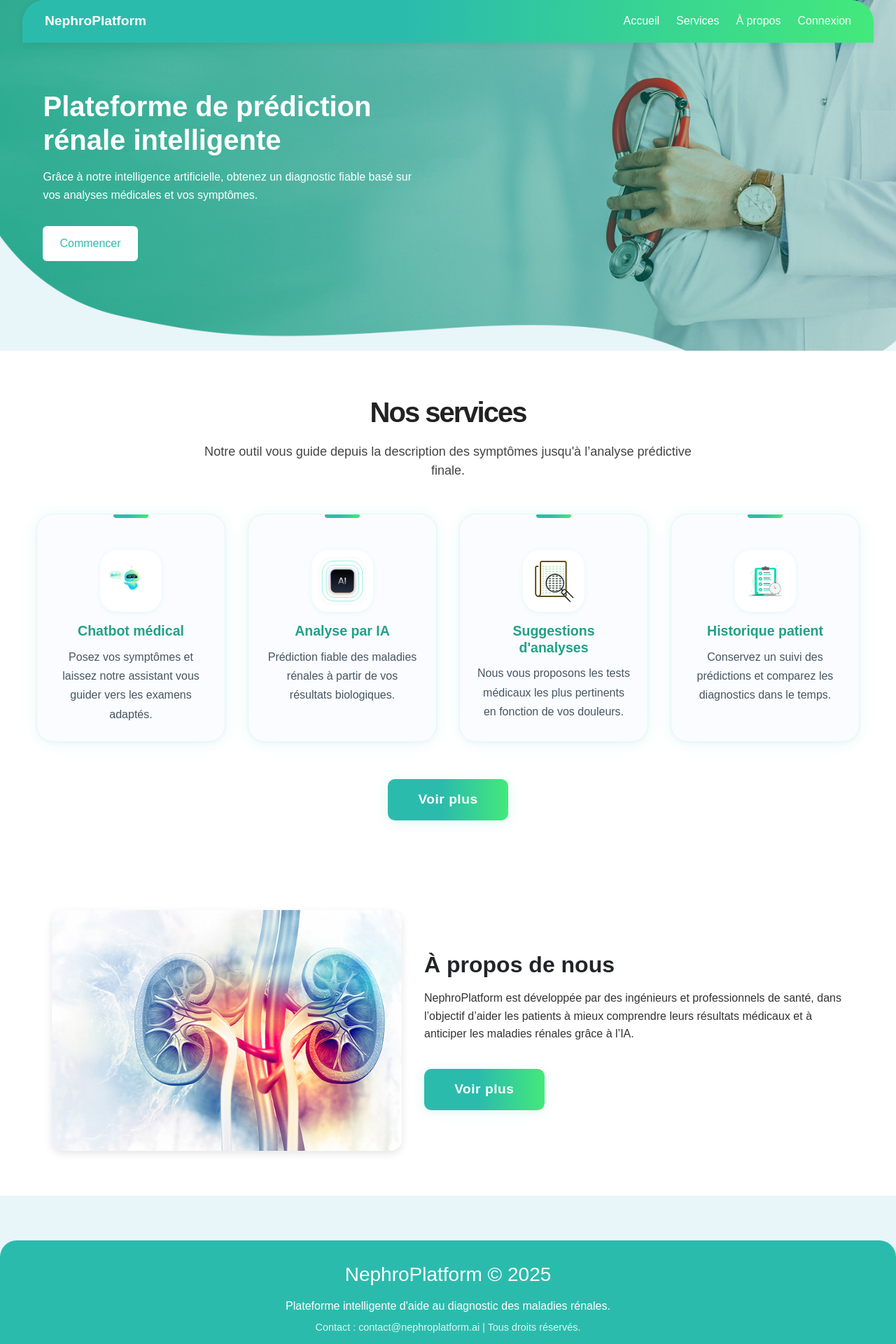
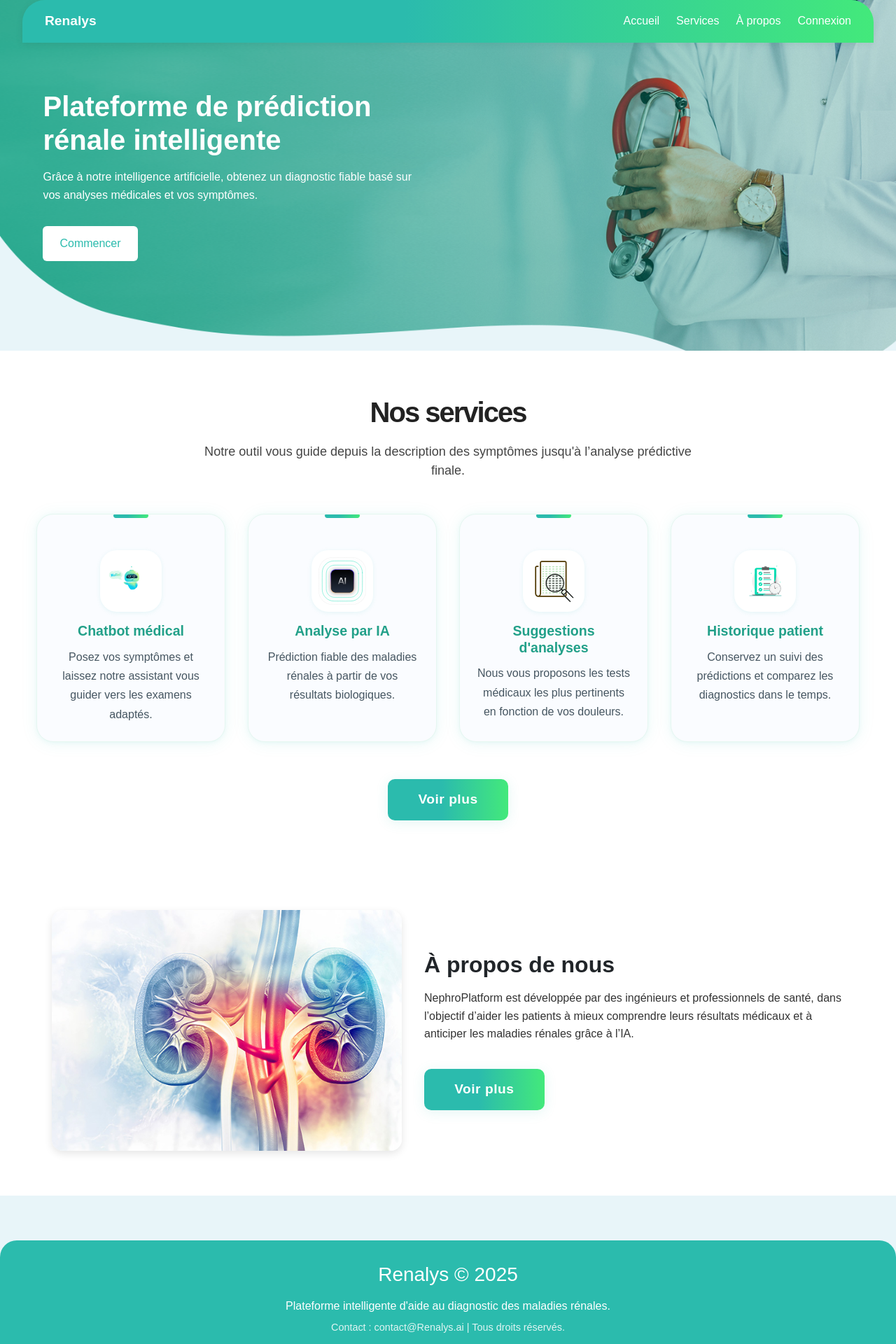
Before and after one commit to zinebu/nephro_platform, a React (Create React App) app in the folder frontend/: page / in a window 1280 px wide. Shown: the top 1920 px of the page at 70% size. Built offline with nearby package versions, Linux system fonts and the light colour scheme; a small style sheet from the web is missing.

Commit message:
finition

```diff
--- a/frontend/package.json
+++ b/frontend/package.json
@@ -13,7 +13,7 @@
     "react-icons": "^5.5.0",
     "react-router-dom": "^6.30.1",
     "react-scripts": "^3.0.1",
-    "recharts": "^2.5.0",
+    "recharts": "^2.15.4",
     "web-vitals": "^4.2.4"
   },
   "scripts": {
--- a/frontend/src/components/BodySelector.js
+++ b/frontend/src/components/BodySelector.js
@@ -153,7 +153,7 @@ export default function BodySelector({ onDone }) {
         margin: "0 auto",
         width: "calc(100% - 4rem)"
       }}>
-        <div style={{ fontWeight: "bold", fontSize: "1.3rem" }}>NephroPlatform</div>
+        <div style={{ fontWeight: "bold", fontSize: "1.3rem" }}>Renalys</div>
         <div style={{ display: "flex", gap: "1.5rem" }}>
           <Link to="/" style={{ color: "#fff", textDecoration: "none" }}>Accueil</Link>
           <Link to="/predict" style={{ color: "#fff", textDecoration: "none" }}>Prédiction</Link>
--- a/frontend/src/components/Formulaire.js
+++ b/frontend/src/components/Formulaire.js
@@ -112,7 +112,7 @@ const FormulaireAnalyses = () => {
         margin: "0 auto",
         width: "calc(100% - 4rem)"
       }}>
-        <div style={{ fontWeight: "bold", fontSize: "1.2rem" }}>NephroPlatform</div>
+        <div style={{ fontWeight: "bold", fontSize: "1.2rem" }}>Renalys</div>
         <div style={{ display: "flex", gap: "1.5rem" }}>
           <Link to="/" style={{ color: "#fff", textDecoration: "none" }}>Accueil</Link>
           <span style={{ color: "#fff", fontWeight: "bold", cursor: "default" }}>Prédiction</span>
--- a/frontend/src/components/Inscription.js
+++ b/frontend/src/components/Inscription.js
@@ -69,7 +69,7 @@ export default function InscriptionPatient() {
           color: "#2BBBAD",
           marginBottom: "0.5rem"
         }}>
-          Inscription patient
+          Inscription
         </h2>
         <input
           type="text"
--- a/frontend/src/components/Login.js
+++ b/frontend/src/components/Login.js
@@ -57,7 +57,7 @@ export default function ConnexionPatient() {
           color: "#2BBBAD",
           marginBottom: "0.5rem"
         }}>
-          Connexion patient
+          Connexion
         </h2>
         <input
           type="email"
--- a/frontend/src/components/historique.js
+++ b/frontend/src/components/historique.js
@@ -94,7 +94,7 @@ export default function PatientHistory() {
         margin: "0 auto",
         width: "calc(100% - 4rem)"
       }}>
-        <div style={{ fontWeight: "bold", fontSize: "1.2rem" }}>NephroPlatform</div>
+        <div style={{ fontWeight: "bold", fontSize: "1.2rem" }}>Renalys</div>
         <div style={{ display: "flex", gap: "1.5rem" }}>
           <Link to="/" style={{ color: "#fff", textDecoration: "none" }}>Accueil</Link>
           <Link to="/predict" style={{ color: "#fff", textDecoration: "none" }}>Prédiction</Link>
--- a/frontend/src/components/welcome.js
+++ b/frontend/src/components/welcome.js
@@ -57,7 +57,7 @@ export default function Welcome() {
   margin: "0 auto",
   width: "calc(100% - 4rem)"
 }}>
-        <div style={{ fontWeight: "bold", fontSize: "1.2rem" }}>NephroPlatform</div>
+        <div style={{ fontWeight: "bold", fontSize: "1.2rem" }}>Renalys</div>
         <div style={{ display: "flex", gap: "1.5rem" }}>
           <Link to="/" style={{ color: "#fff", textDecoration: "none" }}>Accueil</Link>
           <a href="#services" style={{ color: "#fff", textDecoration: "none" }}>Services</a>
@@ -284,12 +284,12 @@ export default function Welcome() {
         borderTopLeftRadius: "1.5rem",
         borderTopRightRadius: "1.5rem"
       }}>
-        <h3 style={{ marginBottom: "1rem" }}>NephroPlatform © 2025</h3>
+        <h3 style={{ marginBottom: "1rem" }}>Renalys © 2025</h3>
         <p style={{ marginBottom: "0.5rem" }}>
           Plateforme intelligente d'aide au diagnostic des maladies rénales.
         </p>
         <p style={{ fontSize: "0.9rem", opacity: 0.85 }}>
-          Contact : contact@nephroplatform.ai | Tous droits réservés.
+          Contact : contact@Renalys.ai | Tous droits réservés.
         </p>
       </footer>
     </div>
```
Also changed, not shown: 1 other file (tests, documents, lock files or other folders).
